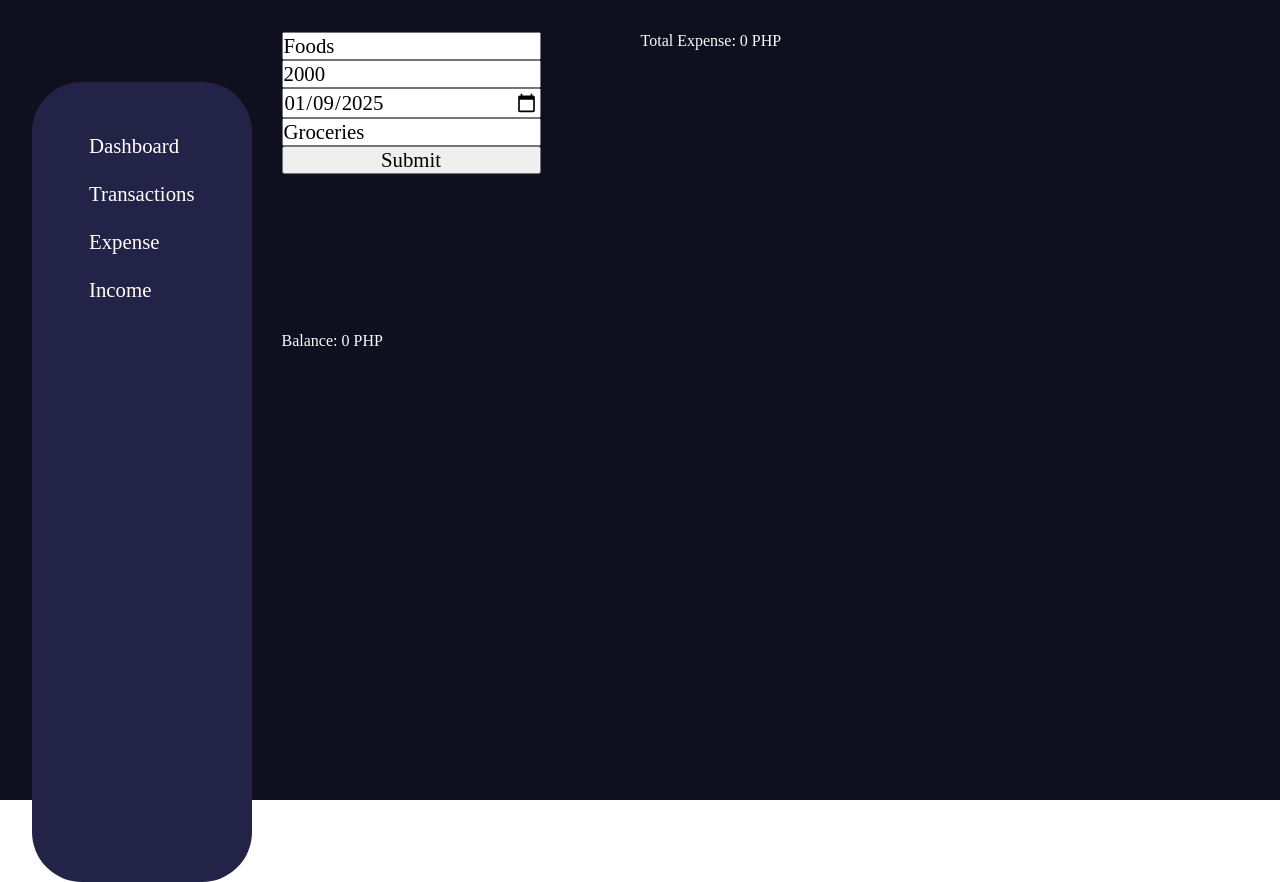
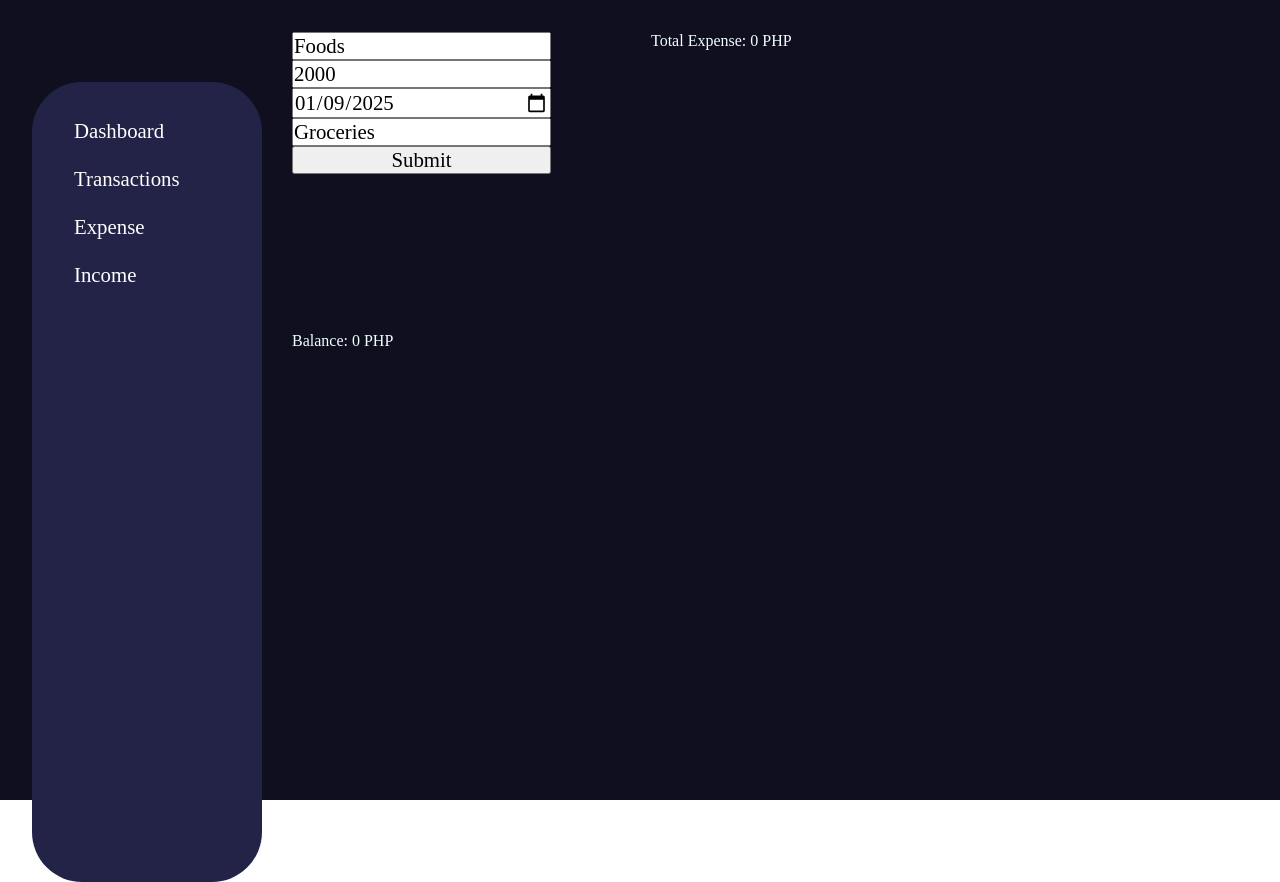
Before and after one commit to tempestmeow/FinanceApp, a React (Vite) app: page / in a window 1280 px wide. Built offline with nearby package versions, Linux system fonts and the light colour scheme; a web font is replaced by a local one.

Commit message:
finished the userNavigation ui

```diff
--- a/src/App.css
+++ b/src/App.css
@@ -54,30 +54,49 @@ button {
   flex-direction: column;
   background-color: #232348;
   gap: 10px;
-  padding: 45px;
+  padding: 30px;
   height: 800px;
   margin-top: 50px;
   border-radius: 50px;
   align-items: flex-start;
+  width: 230px;
+  align-items: center;
 }
-
 .userButton {
   background: none;
   border: none;
   padding: 5px 10px;
-  margin: 0;
   outline: none;
+  width: 100%;
   color: white;
   border: solid 2px transparent;
+  display: flex;
+  justify-content: flex-start;
+  transition:
+    background-color 0.3s ease,
+    color 0.3s ease,
+    border-color 0.3s ease,
+    box-shadow 0.3s ease,
+    border-radius 0.3s ease;
+  border-radius: 30px;
+}
+
+.userButton:hover {
+  color: aliceblue;
+  background-color: #454569;
+  transition: all 0.3s ease;
 }
 
 .activeButton {
   background-color: #141444;
-  color: white;
+  color: rgb(245, 179, 229);
   padding: 5px 10px;
-  width: auto;
+  width: 100%;
   height: auto;
   border-radius: 30px;
   border: solid 2px #826cf0;
   box-shadow: 0 4px 15px rgba(117, 89, 255, 0.5);
+  display: flex;
+  justify-content: flex-start;
+  transition: all 1.15s ease;
 }
--- a/src/App.jsx
+++ b/src/App.jsx
@@ -202,7 +202,7 @@ function App() {
   };
 
   const toggleButtonClass = (i) => {
-    return activeButton === i ? "userButton activeButton" : "userButton";
+    return activeButton === i ? "activeButton" : "userButton";
   };
 
   return (
```
